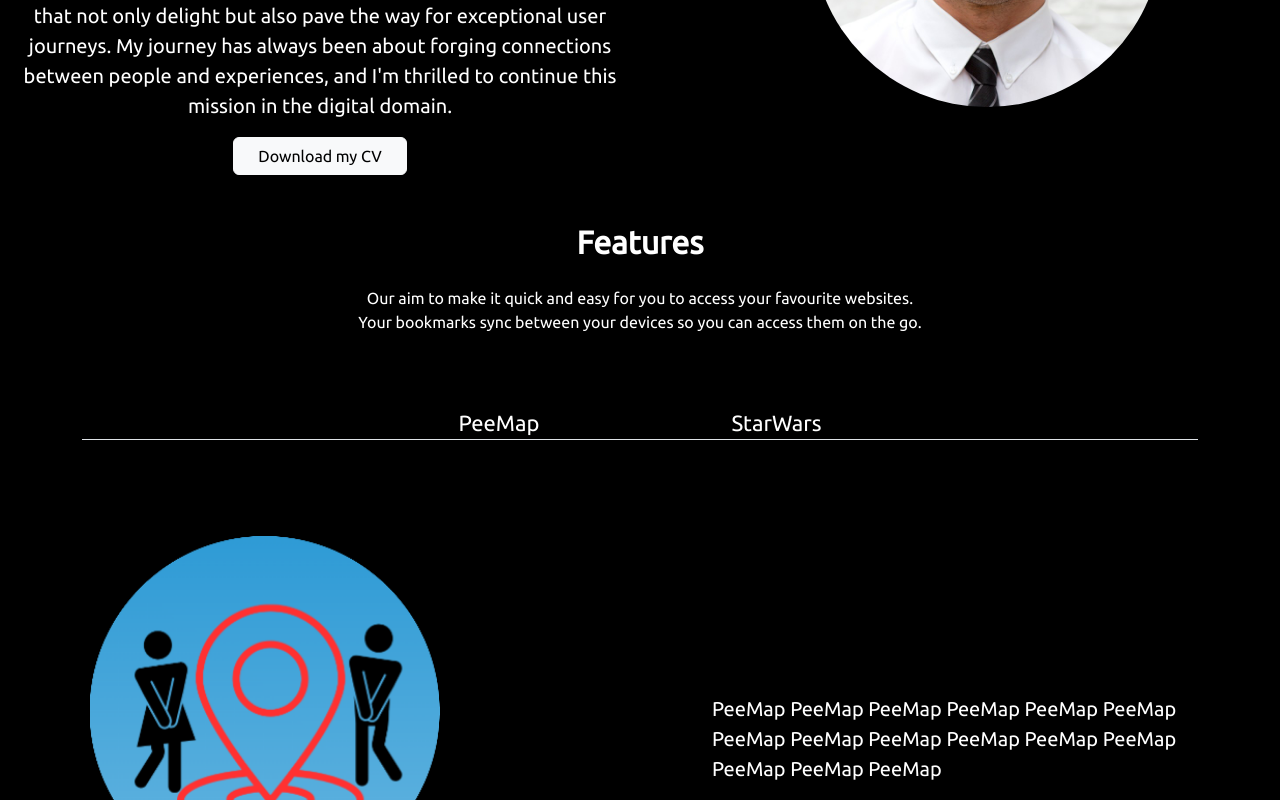
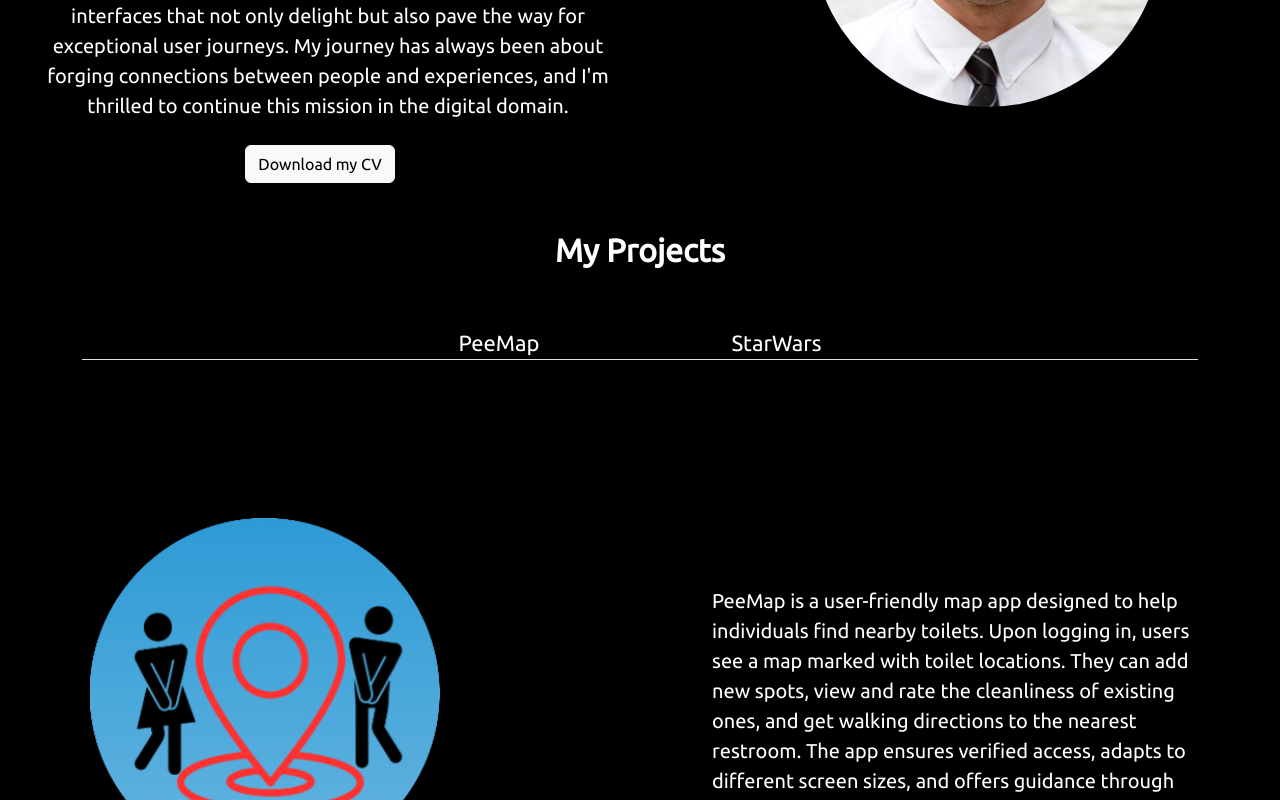
Before and after one commit to valerioprds/my-portfolio, an Angular app: page / in a window 1280 px wide. Shown: the part 480-1280 px from the top of the page. Built offline with nearby package versions, Linux system fonts and the light colour scheme.

Commit message:
added desriptions and fixed some styling

```diff
--- a/src/app/app.component.css
+++ b/src/app/app.component.css
@@ -95,34 +95,22 @@ nav a {
   font-size: 20px;
 }
 
-
-
 /* section tabs  */
 .ul-decoration a:hover {
   color: red;
 }
 .ul-decoration a {
-  color: white;
+/*   font-size: 44px !important;
+ */  color: white;
   font-size: 22px;
 }
 .ul-decoration a:focus {
-  border-bottom: 3px solid red;
+  background-color: #646464;
 }
 
 .img-tab {
   z-index: 500;
   position: relative;
-}
-.object-1 {
-  background-color: #0d6efd;
-  height: 274px;
-  width: 178%;
-  position: absolute;
-  left: -502px;
-  top: 100px;
-  z-index: -5;
-  border-top-right-radius: 45%;
-  border-bottom-right-radius: 45%;
 }
 
 .lead {
--- a/src/app/app.component.html
+++ b/src/app/app.component.html
@@ -45,7 +45,7 @@
 
     <div class="col-12 col-md-6 order-md-1 text-center align-self-center">
       <h2 class="fw-bold mt-5 pt-5 introduction">Introduction</h2>
-      <p class="introduction-text">
+      <p class="introduction-text ms-3">
         My name is Valerio Paradiso. With over ten years of expertise in
         services and operations, I am now venturing into the world of front-end
         development with renewed enthusiasm and freshness. My analytical and
@@ -56,7 +56,7 @@
         and I'm thrilled to continue this mission in the digital domain.
       </p>
       <a
-        class="btn btn-light px-4"
+        class="btn btn-light mt-2"
         href="/assets/CV VALERIO PARADISO - DEVELOPER.pdf"
         download="CV VALERIO PARADISO - DEVELOPER.pdf"
         >Download my CV</a
@@ -69,12 +69,8 @@
   class="container d-flex align-content-center justify-content-center text-center"
 >
   <div class="contenedor m-5">
-    <h2 id="features" class="fw-bold">Features</h2>
-    <p class="seccion-texto px-5 my-4 mx-5">
-      Our aim to make it quick and easy for you to access your favourite
-      websites. <br />
-      Your bookmarks sync between your devices so you can access them on the go.
-    </p>
+    <h2 id="features" class="fw-bold">My Projects</h2>
+
   </div>
 </div>
 <!-- Section tab links -->
@@ -88,8 +84,8 @@
         >
           <li role="presentation" class="active">
             <a
-              href="#seccion1"
-              aria-controls="seccion1"
+              href="#section1"
+              aria-controls="section1"
               data-bs-toggle="tab"
               class="text-decoration-none active mx-5 px-5"
               role="tab
@@ -122,7 +118,7 @@
         <!-- section tab content -->
         <div class="tab-content">
           <!-- primer tab -->
-          <div role="tabpanel" class="tab-pane show active" id="seccion1">
+          <div role="tabpanel" class="tab-pane show active" id="section1">
             <!-- ? active -->
 
             <div class="container col-xxl-8 px-2 py-5">
@@ -144,8 +140,14 @@
                     PeeMap
                   </h1>
                   <p class="lead ms-5">
-                    PeeMap PeeMap PeeMap PeeMap PeeMap PeeMap PeeMap PeeMap
-                    PeeMap PeeMap PeeMap PeeMap PeeMap PeeMap PeeMap
+                    PeeMap is a user-friendly map app designed to help
+                    individuals find nearby toilets. Upon logging in, users see
+                    a map marked with toilet locations. They can add new spots,
+                    view and rate the cleanliness of existing ones, and get
+                    walking directions to the nearest restroom. The app ensures
+                    verified access, adapts to different screen sizes, and
+                    offers guidance through an info guide. It's a handy tool for
+                    those on the go, ensuring they're never far from a restroom.
                   </p>
                   <div
                     class="d-grid ms-5 gap-2 d-md-flex justify-content-md-start"
```
